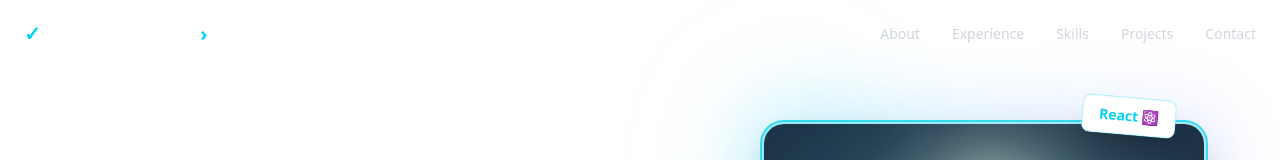
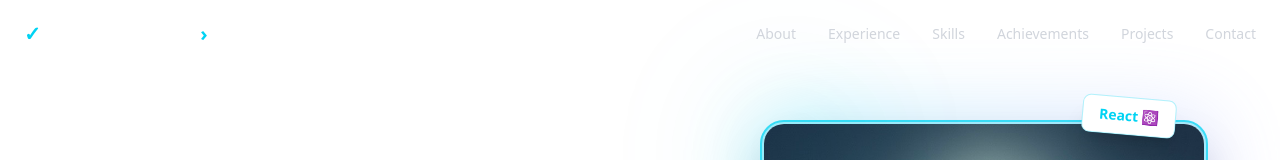
Before and after one commit to rifat-shaun/portfolio, a React (Vite) app: page / in a window 1280 px wide. Shown: the top 160 px of the page. Built offline with nearby package versions, Linux system fonts and the light colour scheme.

Commit message:
feat: implement achievement section

```diff
--- a/src/App.tsx
+++ b/src/App.tsx
@@ -1,10 +1,10 @@
-import React from 'react';
 import Header from './components/layout/Header';
 import Footer from './components/layout/Footer';
 import Hero from './components/sections/Hero';
 import About from './components/sections/About';
 import Experience from './components/sections/Experience';
 import Skills from './components/sections/Skills';
+import Achievements from './components/sections/Achievements';
 import Projects from './components/sections/Projects';
 import Contact from './components/sections/Contact';
 import './App.css';
@@ -18,6 +18,7 @@ function App() {
         <About />
         <Experience />
         <Skills />
+        <Achievements />
         <Projects />
         <Contact />
       </main>
--- /dev/null
+++ b/src/components/sections/Achievements.tsx
@@ -0,0 +1,163 @@
+import React from 'react';
+import { motion } from 'framer-motion';
+import SectionTitle from '../ui/SectionTitle';
+import { achievements } from '../../data/portfolio';
+
+const Achievements: React.FC = () => {
+  const containerVariants = {
+    hidden: { opacity: 0 },
+    visible: {
+      opacity: 1,
+      transition: {
+        staggerChildren: 0.1,
+      },
+    },
+  };
+
+  const itemVariants = {
+    hidden: { opacity: 0, y: 30 },
+    visible: {
+      opacity: 1,
+      y: 0,
+      transition: {
+        duration: 0.5,
+      },
+    },
+  };
+
+  const formatDate = (dateString: string) => {
+    const date = new Date(dateString);
+    return date.toLocaleDateString('en-US', { month: 'long', year: 'numeric' });
+  };
+
+  return (
+    <section id="achievements" className="py-20 px-6 bg-gray-900/50">
+      <div className="max-w-7xl mx-auto">
+        <SectionTitle
+          icon="🏆"
+          title="Achievements"
+          subtitle="Milestones and recognition"
+        />
+
+        <motion.div
+          className="grid md:grid-cols-2 lg:grid-cols-3 gap-6"
+          variants={containerVariants}
+          initial="hidden"
+          whileInView="visible"
+          viewport={{ once: true, margin: '-100px' }}
+        >
+          {achievements.map((achievement) => (
+            <motion.div
+              key={achievement.id}
+              variants={itemVariants}
+              className="group relative bg-gradient-to-br from-gray-800 to-gray-900 rounded-xl overflow-hidden border border-gray-700 hover:border-cyan-400/50 transition-all duration-300"
+              whileHover={{ y: -8, scale: 1.02 }}
+            >
+              {/* Image */}
+              {achievement.image && (
+                <div className="relative h-48 overflow-hidden">
+                  <img
+                    src={achievement.image}
+                    alt={achievement.title}
+                    className="w-full h-full object-cover transition-transform duration-300 group-hover:scale-110"
+                  />
+                  <div className="absolute inset-0 bg-gradient-to-t from-gray-900 via-gray-900/50 to-transparent" />
+
+                  {/* Icon Badge */}
+                  <div className="absolute top-4 right-4 w-12 h-12 bg-cyan-400/10 backdrop-blur-sm border border-cyan-400/30 rounded-lg flex items-center justify-center text-2xl">
+                    {achievement.icon}
+                  </div>
+                </div>
+              )}
+
+              {/* Content */}
+              <div className="p-6">
+                {/* Category & Date */}
+                <div className="flex items-center justify-between mb-3">
+                  <span className="text-xs font-semibold text-cyan-400 uppercase tracking-wider">
+                    {achievement.category}
+                  </span>
+                  <span className="text-xs text-gray-500">
+                    {formatDate(achievement.date)}
+                  </span>
+                </div>
+
+                {/* Title */}
+                <h3 className="text-xl font-bold text-white mb-2 group-hover:text-cyan-400 transition-colors">
+                  {achievement.title}
+                </h3>
+
+                {/* Description */}
+                <p className="text-gray-400 text-sm leading-relaxed mb-4">
+                  {achievement.description}
+                </p>
+
+                {/* Link */}
+                {achievement.link && (
+                  <a
+                    href={achievement.link}
+                    target="_blank"
+                    rel="noopener noreferrer"
+                    className="inline-flex items-center text-cyan-400 text-sm font-medium hover:text-cyan-300 transition-colors"
+                  >
+                    View Details
+                    <svg
+                      className="w-4 h-4 ml-1 transition-transform group-hover:translate-x-1"
+                      fill="none"
+                      stroke="currentColor"
+                      viewBox="0 0 24 24"
+                    >
+                      <path
+                        strokeLinecap="round"
+                        strokeLinejoin="round"
+                        strokeWidth={2}
+                        d="M9 5l7 7-7 7"
+                      />
+                    </svg>
+                  </a>
+                )}
+              </div>
+
+              {/* Hover Glow Effect */}
+              <motion.div
+                className="absolute inset-0 bg-gradient-to-br from-cyan-400/0 to-purple-500/0 group-hover:from-cyan-400/5 group-hover:to-purple-500/5 transition-all duration-300 pointer-events-none"
+              />
+            </motion.div>
+          ))}
+        </motion.div>
+
+        {/* Stats Section */}
+        <motion.div
+          className="mt-16 grid grid-cols-2 md:grid-cols-4 gap-6"
+          initial={{ opacity: 0, y: 30 }}
+          whileInView={{ opacity: 1, y: 0 }}
+          viewport={{ once: true }}
+          transition={{ duration: 0.6, delay: 0.3 }}
+        >
+          {[
+            { value: '10+', label: 'Awards Won', icon: '🏆' },
+            { value: '500+', label: 'Open Source Commits', icon: '💻' },
+            { value: '5', label: 'Certifications', icon: '🎓' },
+            { value: '10K+', label: 'Article Views', icon: '📝' },
+          ].map((stat, index) => (
+            <motion.div
+              key={stat.label}
+              className="bg-gradient-to-br from-gray-800 to-gray-900 p-6 rounded-xl border border-gray-700 text-center"
+              initial={{ opacity: 0, scale: 0.8 }}
+              whileInView={{ opacity: 1, scale: 1 }}
+              viewport={{ once: true }}
+              transition={{ duration: 0.5, delay: 0.4 + index * 0.1 }}
+              whileHover={{ scale: 1.05, borderColor: 'rgba(34, 211, 238, 0.5)' }}
+            >
+              <div className="text-3xl mb-2">{stat.icon}</div>
+              <div className="text-3xl font-bold text-cyan-400 mb-1">{stat.value}</div>
+              <div className="text-sm text-gray-400">{stat.label}</div>
+            </motion.div>
+          ))}
+        </motion.div>
+      </div>
+    </section>
+  );
+};
+
+export default Achievements;
--- a/src/data/portfolio.ts
+++ b/src/data/portfolio.ts
@@ -1,4 +1,4 @@
-import type { NavItem, SocialLink, Skill, Project, ContactInfo, PersonalInfo, Experience } from '../types';
+import type { NavItem, SocialLink, Skill, Project, ContactInfo, PersonalInfo, Experience, Achievement } from '../types';
 
 export const personalInfo: PersonalInfo = {
   name: 'Iaan Mesquita',
@@ -14,6 +14,7 @@ export const navItems: NavItem[] = [
   { label: 'About', href: '#about' },
   { label: 'Experience', href: '#experience' },
   { label: 'Skills', href: '#skills' },
+  { label: 'Achievements', href: '#achievements' },
   { label: 'Projects', href: '#projects' },
   { label: 'Contact', href: '#contact' },
 ];
@@ -168,6 +169,66 @@ export const experiences: Experience[] = [
   },
 ];
 
+export const achievements: Achievement[] = [
+  {
+    id: '1',
+    title: 'Best Web Application Award',
+    description: 'Received recognition for developing the most innovative web application at Tech Summit 2023.',
+    date: '2023-11',
+    category: 'Awards',
+    icon: '🏆',
+    image: 'https://images.unsplash.com/photo-1567427017947-545c5f8d16ad?w=600&h=400&fit=crop',
+    link: 'https://example.com/award',
+  },
+  {
+    id: '2',
+    title: 'Published Tech Article on Medium',
+    description: 'Wrote an in-depth article about React performance optimization that gained over 10K views.',
+    date: '2023-09',
+    category: 'Publications',
+    icon: '📝',
+    image: 'https://images.unsplash.com/photo-1499750310107-5fef28a66643?w=600&h=400&fit=crop',
+    link: 'https://medium.com/@example',
+  },
+  {
+    id: '3',
+    title: 'Open Source Contributor',
+    description: 'Made significant contributions to popular open-source projects with over 500+ commits.',
+    date: '2023-08',
+    category: 'Open Source',
+    icon: '💻',
+    image: 'https://images.unsplash.com/photo-1618401471353-b98afee0b2eb?w=600&h=400&fit=crop',
+    link: 'https://github.com/iaanmesquita',
+  },
+  {
+    id: '4',
+    title: 'AWS Certified Solutions Architect',
+    description: 'Successfully obtained AWS Solutions Architect Associate certification.',
+    date: '2023-06',
+    category: 'Certifications',
+    icon: '🎓',
+    image: 'https://images.unsplash.com/photo-1516321318423-f06f85e504b3?w=600&h=400&fit=crop',
+  },
+  {
+    id: '5',
+    title: 'Hackathon Winner',
+    description: 'Led a team to victory at the National Coding Hackathon 2023 with an AI-powered solution.',
+    date: '2023-03',
+    category: 'Competition',
+    icon: '🥇',
+    image: 'https://images.unsplash.com/photo-1504384308090-c894fdcc538d?w=600&h=400&fit=crop',
+  },
+  {
+    id: '6',
+    title: 'Tech Speaker at DevConf',
+    description: 'Delivered a keynote speech on modern web development practices to an audience of 500+ developers.',
+    date: '2022-12',
+    category: 'Speaking',
+    icon: '🎤',
+    image: 'https://images.unsplash.com/photo-1505373877841-8d25f7d46678?w=600&h=400&fit=crop',
+  },
+];
+
 export const contactInfo: ContactInfo = {
   email: 'iaan@example.com',
   phone: '+55 11 98765-4321',
```
Also changed, not shown: src/types/index.ts (+11 -0 lines).
